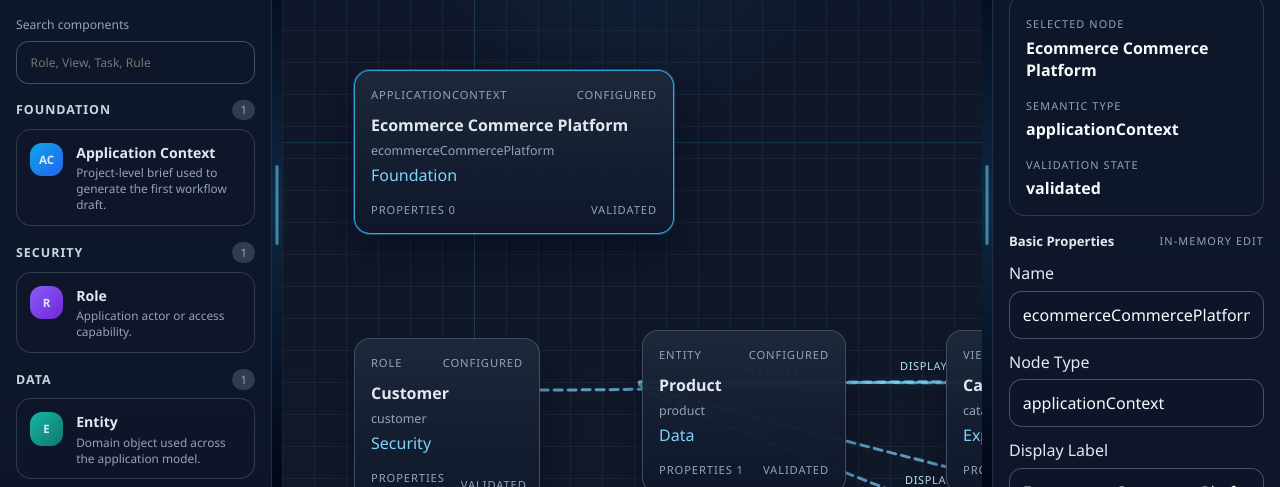
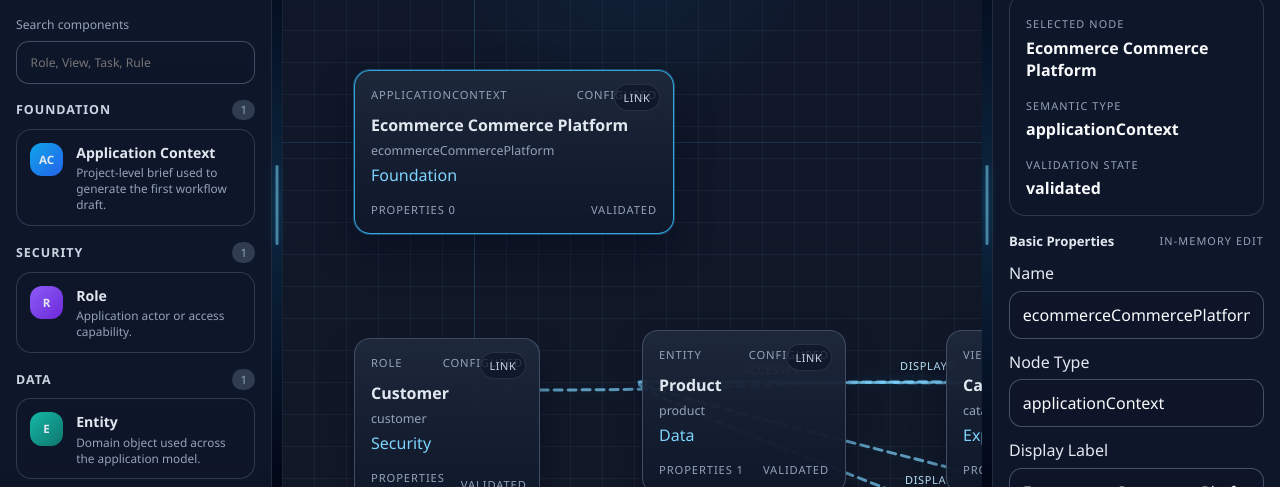
Before and after one commit to massimotamos/DarkFactorFront, an Angular app: page / in a window 1280 px wide. Shown: the part 313-800 px from the top of the page. Built offline with nearby package versions, Linux system fonts and the light colour scheme.

Commit message:
improved with semantic category

```diff
--- a/src/app/app.component.html
+++ b/src/app/app.component.html
@@ -29,10 +29,15 @@
       [nodes]="composer().canvasNodes"
       [connections]="composer().connections"
       [invalidConnectionIds]="invalidConnectionIds()"
+      [pendingConnectionSourceId]="pendingConnectionSourceId()"
+      [validConnectionTargetIds]="validConnectionTargetIds()"
       [selectedNodeId]="composer().selectedNodeId"
       (nodeSelected)="onNodeSelected($event)"
       (nodeDropped)="onNodeDropped($event)"
-      (nodeMoved)="onNodeMoved($event)" />
+      (nodeMoved)="onNodeMoved($event)"
+      (connectionStarted)="onConnectionStarted($event)"
+      (connectionCompleted)="onConnectionCompleted($event)"
+      (connectionCanceled)="onConnectionCanceled()" />
 
     <div
       class="workspace__resizer"
--- a/src/app/app.component.ts
+++ b/src/app/app.component.ts
@@ -36,6 +36,7 @@ export class AppComponent {
   protected readonly composer = signal(COMPOSER_MOCK_MODEL);
   protected readonly isDslPreviewOpen = signal(false);
   protected readonly isProjectValidationOpen = signal(false);
+  protected readonly pendingConnectionSourceId = signal<string | null>(null);
   protected readonly paletteWidth = signal(272);
   protected readonly propertiesWidth = signal(288);
   protected readonly semanticProjection = computed<SemanticProjectionResult>(() =>
@@ -48,6 +49,26 @@ export class AppComponent {
   protected readonly selectedNode = computed(() => {
     const state = this.composer();
     return state.canvasNodes.find((node) => node.id === state.selectedNodeId) ?? null;
+  });
+  protected readonly validConnectionTargetIds = computed(() => {
+    const sourceId = this.pendingConnectionSourceId();
+    if (!sourceId) {
+      return [];
+    }
+
+    const state = this.composer();
+    const sourceNode = state.canvasNodes.find((node) => node.id === sourceId);
+    if (!sourceNode) {
+      return [];
+    }
+
+    return state.canvasNodes
+      .filter((node) =>
+        node.id !== sourceId &&
+        this.semanticLinkRulesService.isAllowed(sourceNode.type, node.type) &&
+        !state.connections.some((connection) => connection.sourceNodeId === sourceId && connection.targetNodeId === node.id)
+      )
+      .map((node) => node.id);
   });
   protected readonly semanticPreview = computed(() =>
     this.semanticDslRendererService.render(this.semanticProjection().ast)
@@ -139,6 +160,53 @@ export class AppComponent {
           : node
       )
     }));
+  }
+
+  protected onConnectionStarted(nodeId: string): void {
+    this.pendingConnectionSourceId.set(nodeId);
+  }
+
+  protected onConnectionCompleted(targetNodeId: string): void {
+    const sourceNodeId = this.pendingConnectionSourceId();
+    if (!sourceNodeId || sourceNodeId === targetNodeId) {
+      this.pendingConnectionSourceId.set(null);
+      return;
+    }
+
+    this.composer.update((state) => {
+      const sourceNode = state.canvasNodes.find((node) => node.id === sourceNodeId);
+      const targetNode = state.canvasNodes.find((node) => node.id === targetNodeId);
+      if (!sourceNode || !targetNode) {
+        return state;
+      }
+
+      if (!this.semanticLinkRulesService.isAllowed(sourceNode.type, targetNode.type)) {
+        return state;
+      }
+
+      if (state.connections.some((connection) => connection.sourceNodeId === sourceNodeId && connection.targetNodeId === targetNodeId)) {
+        return state;
+      }
+
+      return {
+        ...state,
+        connections: [
+          ...state.connections,
+          {
+            id: `conn-${sourceNodeId}-${targetNodeId}-${Date.now()}`,
+            sourceNodeId,
+            targetNodeId,
+            label: this.semanticLinkRulesService.defaultRelation(sourceNode.type, targetNode.type) ?? undefined
+          }
+        ]
+      };
+    });
+
+    this.pendingConnectionSourceId.set(null);
+  }
+
+  protected onConnectionCanceled(): void {
+    this.pendingConnectionSourceId.set(null);
   }
 
   protected onBasicPropertyChanged(event: {
@@ -402,6 +470,7 @@ export class AppComponent {
 
   @HostListener('window:keydown.escape')
   protected onEscapeKey(): void {
+    this.pendingConnectionSourceId.set(null);
     this.closeDslPreview();
     this.closeProjectValidation();
   }
--- a/src/app/components/composer-canvas/composer-canvas.component.html
+++ b/src/app/components/composer-canvas/composer-canvas.component.html
@@ -44,6 +44,8 @@
         class="canvas-node"
         *ngFor="let node of nodes; trackBy: trackByNodeId"
         [class.canvas-node--selected]="node.id === selectedNodeId"
+        [class.canvas-node--connect-source]="isConnectionSource(node.id)"
+        [class.canvas-node--connect-target]="isConnectionTarget(node.id)"
         [class.canvas-node--warning]="node.status === 'warning'"
         [style.left.px]="node.position.x"
         [style.top.px]="node.position.y"
@@ -61,6 +63,14 @@
           <span>Properties {{ node.properties.length }}</span>
           <span>{{ node.validationState }}</span>
         </footer>
+        <button
+          type="button"
+          class="canvas-node__connect"
+          [class.canvas-node__connect--active]="isConnectionSource(node.id)"
+          (mousedown)="$event.stopPropagation()"
+          (click)="onConnectionHandleClick($event, node.id)">
+          {{ isConnectionSource(node.id) ? 'Cancel' : 'Link' }}
+        </button>
       </article>
 
       <div class="canvas__hint">
--- a/src/app/components/composer-canvas/composer-canvas.component.scss
+++ b/src/app/components/composer-canvas/composer-canvas.component.scss
@@ -150,6 +150,20 @@
     0 18px 38px rgba(2, 6, 23, 0.4);
 }
 
+.canvas-node--connect-source {
+  border-color: rgba(34, 197, 94, 0.85);
+  box-shadow:
+    0 0 0 1px rgba(34, 197, 94, 0.3),
+    0 18px 38px rgba(2, 6, 23, 0.42);
+}
+
+.canvas-node--connect-target {
+  border-color: rgba(251, 191, 36, 0.85);
+  box-shadow:
+    0 0 0 1px rgba(251, 191, 36, 0.28),
+    0 18px 38px rgba(2, 6, 23, 0.42);
+}
+
 .canvas-node--warning {
   border-color: rgba(245, 158, 11, 0.7);
 }
@@ -194,6 +208,26 @@
   text-transform: capitalize;
 }
 
+.canvas-node__connect {
+  position: absolute;
+  top: 0.8rem;
+  right: 0.8rem;
+  padding: 0.3rem 0.55rem;
+  border: 1px solid rgba(148, 163, 184, 0.18);
+  border-radius: 999px;
+  background: rgba(15, 23, 42, 0.78);
+  color: #cbd5e1;
+  font-size: 0.68rem;
+  letter-spacing: 0.06em;
+  text-transform: uppercase;
+}
+
+.canvas-node__connect--active {
+  border-color: rgba(34, 197, 94, 0.32);
+  background: rgba(20, 83, 45, 0.5);
+  color: #dcfce7;
+}
+
 .canvas__hint {
   position: absolute;
   z-index: 1;
--- a/src/app/components/composer-canvas/composer-canvas.component.ts
+++ b/src/app/components/composer-canvas/composer-canvas.component.ts
@@ -15,9 +15,14 @@ export class ComposerCanvasComponent {
   @Input({ required: true }) connections: CanvasConnection[] = [];
   @Input() invalidConnectionIds: string[] = [];
   @Input({ required: true }) selectedNodeId: string | null = null;
+  @Input() pendingConnectionSourceId: string | null = null;
+  @Input() validConnectionTargetIds: string[] = [];
   @Output() nodeSelected = new EventEmitter<string>();
   @Output() nodeDropped = new EventEmitter<{ item: PaletteItem; position: { x: number; y: number } }>();
   @Output() nodeMoved = new EventEmitter<{ nodeId: string; position: { x: number; y: number } }>();
+  @Output() connectionStarted = new EventEmitter<string>();
+  @Output() connectionCompleted = new EventEmitter<string>();
+  @Output() connectionCanceled = new EventEmitter<void>();
 
   @ViewChild('surface', { static: true }) private surfaceRef!: ElementRef<HTMLDivElement>;
 
@@ -36,6 +41,14 @@ export class ComposerCanvasComponent {
 
   isConnectionInvalid(connectionId: string): boolean {
     return this.invalidConnectionIds.includes(connectionId);
+  }
+
+  isConnectionSource(nodeId: string): boolean {
+    return this.pendingConnectionSourceId === nodeId;
+  }
+
+  isConnectionTarget(nodeId: string): boolean {
+    return this.validConnectionTargetIds.includes(nodeId);
   }
 
   getConnectionPath(connection: CanvasConnection): string {
@@ -108,6 +121,14 @@ export class ComposerCanvasComponent {
 
   onNodePointerDown(event: MouseEvent, node: CanvasNode): void {
     event.stopPropagation();
+
+     if (this.pendingConnectionSourceId) {
+      if (node.id !== this.pendingConnectionSourceId && this.isConnectionTarget(node.id)) {
+        this.connectionCompleted.emit(node.id);
+      }
+      return;
+    }
+
     this.nodeSelected.emit(node.id);
     this.draggingNodeId = node.id;
     const surfaceRect = this.surfaceRef.nativeElement.getBoundingClientRect();
@@ -119,6 +140,20 @@ export class ComposerCanvasComponent {
 
   onCanvasBackgroundPointerDown(): void {
     this.draggingNodeId = null;
+    if (this.pendingConnectionSourceId) {
+      this.connectionCanceled.emit();
+    }
+  }
+
+  onConnectionHandleClick(event: MouseEvent, nodeId: string): void {
+    event.stopPropagation();
+    if (this.pendingConnectionSourceId === nodeId) {
+      this.connectionCanceled.emit();
+      return;
+    }
+
+    this.nodeSelected.emit(nodeId);
+    this.connectionStarted.emit(nodeId);
   }
 
   @HostListener('window:mousemove', ['$event'])
--- a/src/app/components/composer-properties/composer-properties.component.html
+++ b/src/app/components/composer-properties/composer-properties.component.html
@@ -67,9 +67,9 @@
       </label>
 
       <label *ngIf="requiresKind(node)">
-        <span>Semantic Kind</span>
+        <span>Semantic Category</span>
         <select [value]="node.semanticKind || ''" (change)="onSemanticFieldInput('semanticKind', $event)">
-          <option value="" disabled>Select semantic kind</option>
+          <option value="" disabled>Select semantic category</option>
           <option *ngFor="let option of semanticKindOptions(node)" [value]="option">
             {{ option }}
           </option>
```
